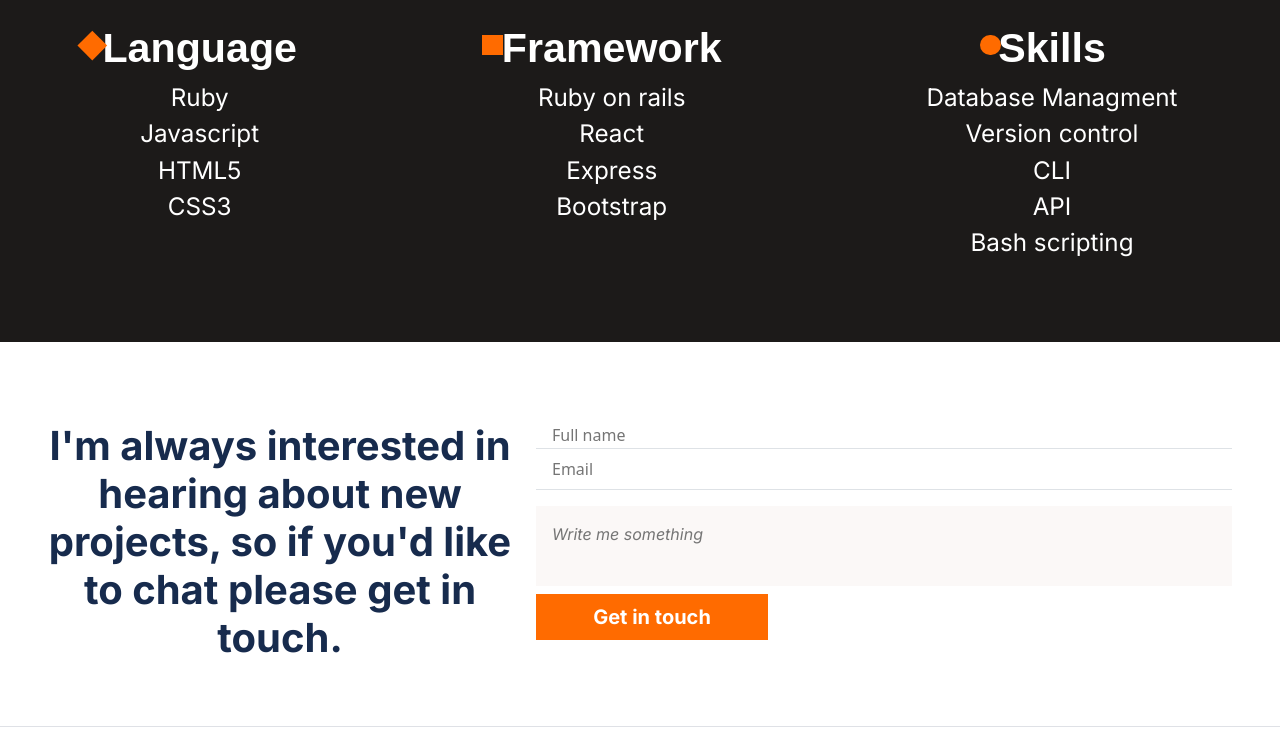
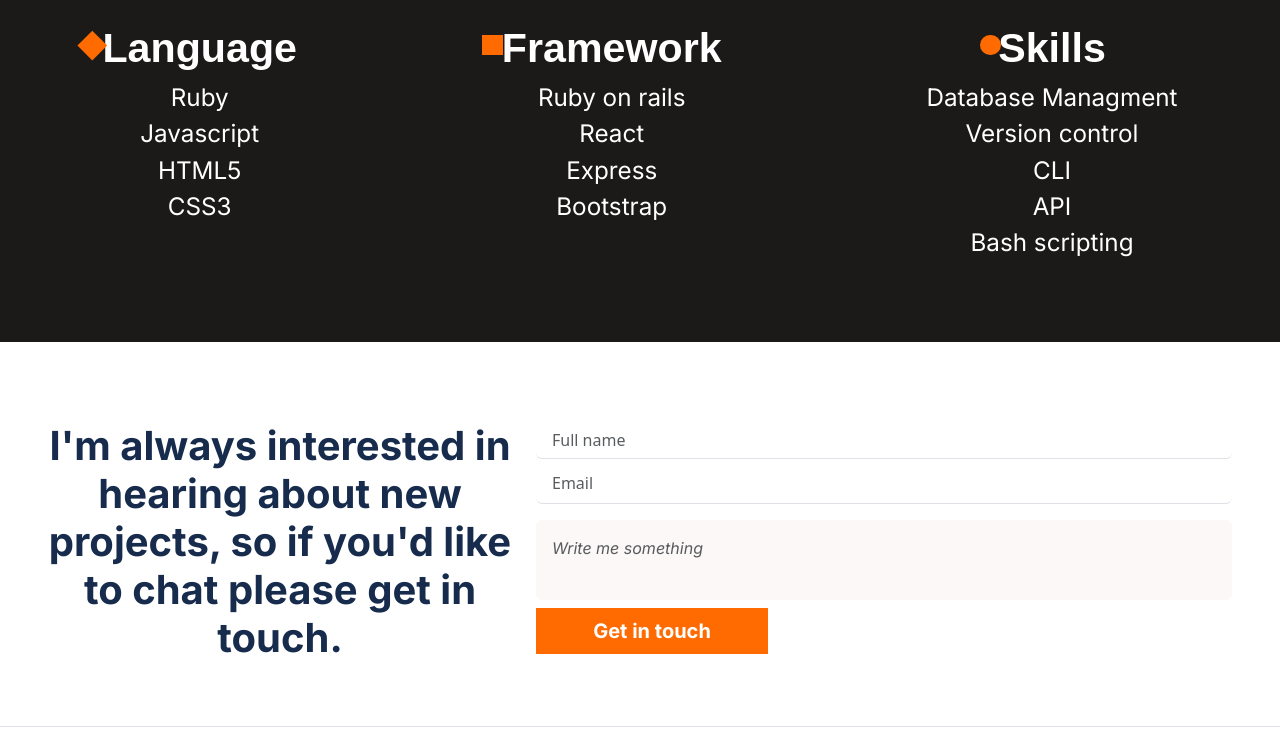
Before and after one commit to ShiroYaksha90/Basim-dev, a website: page index.html in a window 1280 px wide. Shown: the part 3159-3889 px from the top of the page. Drawn offline with nearby package versions, Linux system fonts and the light colour scheme; a web font is replaced by a local one.

Commit message:
Refactor button class and form structure for better styling and functionality

```diff
--- a/index.html
+++ b/index.html
@@ -139,7 +139,7 @@
           collaborative environments and am eager to learn new technologies. Remote work feels natural,
           and I prioritize clear communication ensure that everyone stays connected and in the loop.
           Outside of coding, I enjoy watching movies, TV showes and play video games</p>
-        <button class="border-0 col-6 col-sm-5 col-lg-3 py-2">Get My Resume</button>
+        <button class="download-resume border-0 col-6 col-sm-5 col-lg-3 py-2">Get My Resume</button>
       </div>
       <hr class="mx-3 mx-lg-5 my-5 text-white opacity-100">
       <ul class="stack-skills d-flex flex-column flex-lg-row justify-content-lg-around m-0 py-5 py-sm-3">
@@ -171,16 +171,18 @@
       <div class="contact-content d-flex flex-column flex-lg-row gap-lg-4 pt-lg-7 px-lg-5">
         <h2 class="text-center pb-5 pt-9 px-4 px-md-5 mx-sm-5 p-lg-0 m-lg-0 fw-bold">I'm always interested in hearing about new projects, so if you'd like to chat please get in touch.</h2>
         <div class="form-container d-flex flex-column px-3 px-sm-5 px-lg-0">
-          <input type="text" placeholder="Full name" class="border-0 border-bottom px-2">
+          <form action="https://formspree.io/f/mzbwkbey" method="post" id="form">
+            <span id="email-error" class="text-danger"></span>
+            <input type="text" placeholder="Full name" id="name" class="form-control border-0 border-bottom mb-1 px-2">
             <input                 type="email"
             id="email"
             size="30"
-          required placeholder="Email" class="border-0 border-bottom p-2">
-          <textarea name="" id="" placeholder="Write me something" class="border-0 fst-italic mt-3 px-2 py-3"               name="text-area"
+            required placeholder="Email" class="form-control border-0 border-bottom p-2">
+            <textarea name="message" id="message" placeholder="Write me something" class="form-control border-0 fst-italic mt-3 px-2 py-3"               name="text-area"
             required
             spellcheck="false"
             maxlength="500" autocomplete="off"></textarea>
-          <button class="col-md-5 col-lg-6 col-xl-4 fs-lg-5 fs-md-4 border-0 mt-2 px-4 py-2 align-self-center align-self-lg-start">Get in touch</button>
+            <button type="submit" class="col-md-5 col-lg-6 col-xl-4 fs-lg-5 fs-md-4 border-0 mt-2 px-4 py-2 align-self-center align-self-lg-start">Get in touch</button></form>
         </div>
       </div>
     <footer class="mt-5">
```
Lines whose indentation alone changed are shown as unchanged.
